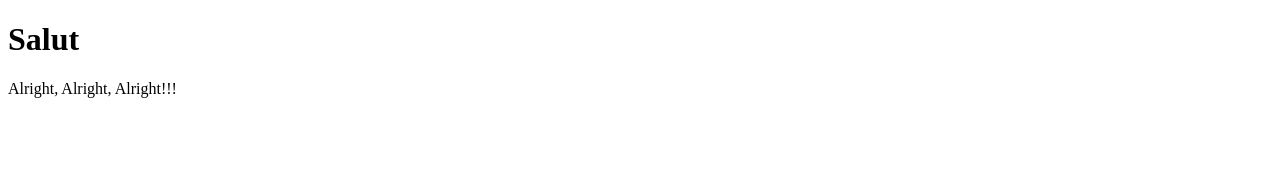
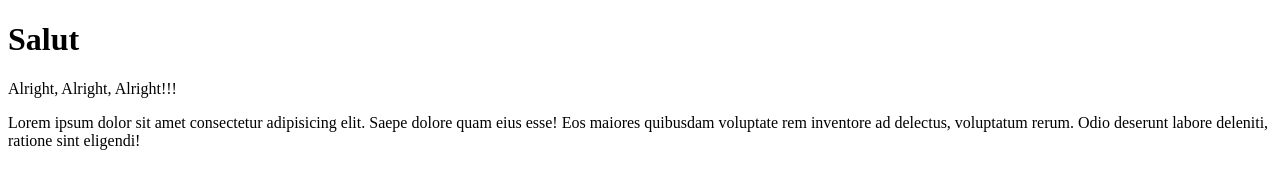
Before and after one commit to RodicaPuscasu/Tutorial, a plain HTML site: page index.html in a window 1280 px wide. Drawn offline with Linux system fonts and the light colour scheme.

Commit message:
Update index.html

```diff
--- a/index.html
+++ b/index.html
@@ -8,5 +8,13 @@
   <body>
     <h1>Salut</h1>
     <p>Alright, Alright, Alright!!!</p>
+    <div>
+      <p>
+        Lorem ipsum dolor sit amet consectetur adipisicing elit. Saepe dolore
+        quam eius esse! Eos maiores quibusdam voluptate rem inventore ad
+        delectus, voluptatum rerum. Odio deserunt labore deleniti, ratione sint
+        eligendi!
+      </p>
+    </div>
   </body>
 </html>
```
